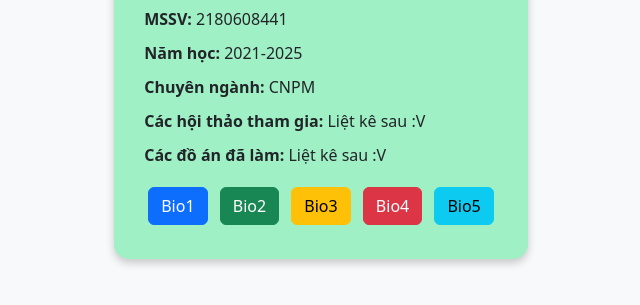
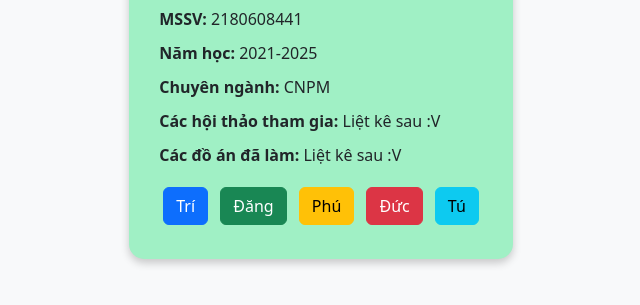
Before and after one commit to mega19012003/Nhom6, a plain HTML site: page 8441_Tri.html in a window 1280 px wide. Shown: the part 403-708 px from the top of the page, without its empty margins (319-959 px from the left). Drawn offline with nearby package versions, Linux system fonts and the light colour scheme.

Commit message:
Sua giao dien lan 3

```diff
--- a/8441_Tri.html
+++ b/8441_Tri.html
@@ -49,11 +49,11 @@
         </ul>
 
         <div class="mt-3">
-            <button class="btn btn-primary m-1" onclick="location.href='bio1.html'">Bio1</button>
-            <button class="btn btn-success m-1" onclick="location.href='bio2.html'">Bio2</button>
-            <button class="btn btn-warning m-1" onclick="location.href='bio3.html'">Bio3</button>
-            <button class="btn btn-danger m-1" onclick="location.href='bio4.html'">Bio4</button>
-            <button class="btn btn-info m-1" onclick="location.href='bio5.html'">Bio5</button>
+            <button class="btn btn-primary m-1" onclick="location.href='8441_Tri.html'">Trí</button>
+            <button class="btn btn-success m-1" onclick="location.href='index.html'">Đăng</button>
+            <button class="btn btn-warning m-1" onclick="location.href='Phu.html'">Phú</button>
+            <button class="btn btn-danger m-1" onclick="location.href='bio4.html'">Đức</button>
+            <button class="btn btn-info m-1" onclick="location.href='bio5.html'">Tú</button>
         </div>
     </div>
 </div>
```
Also changed, not shown: Phu.html (+5 -5 lines), index.html (+5 -5 lines).
